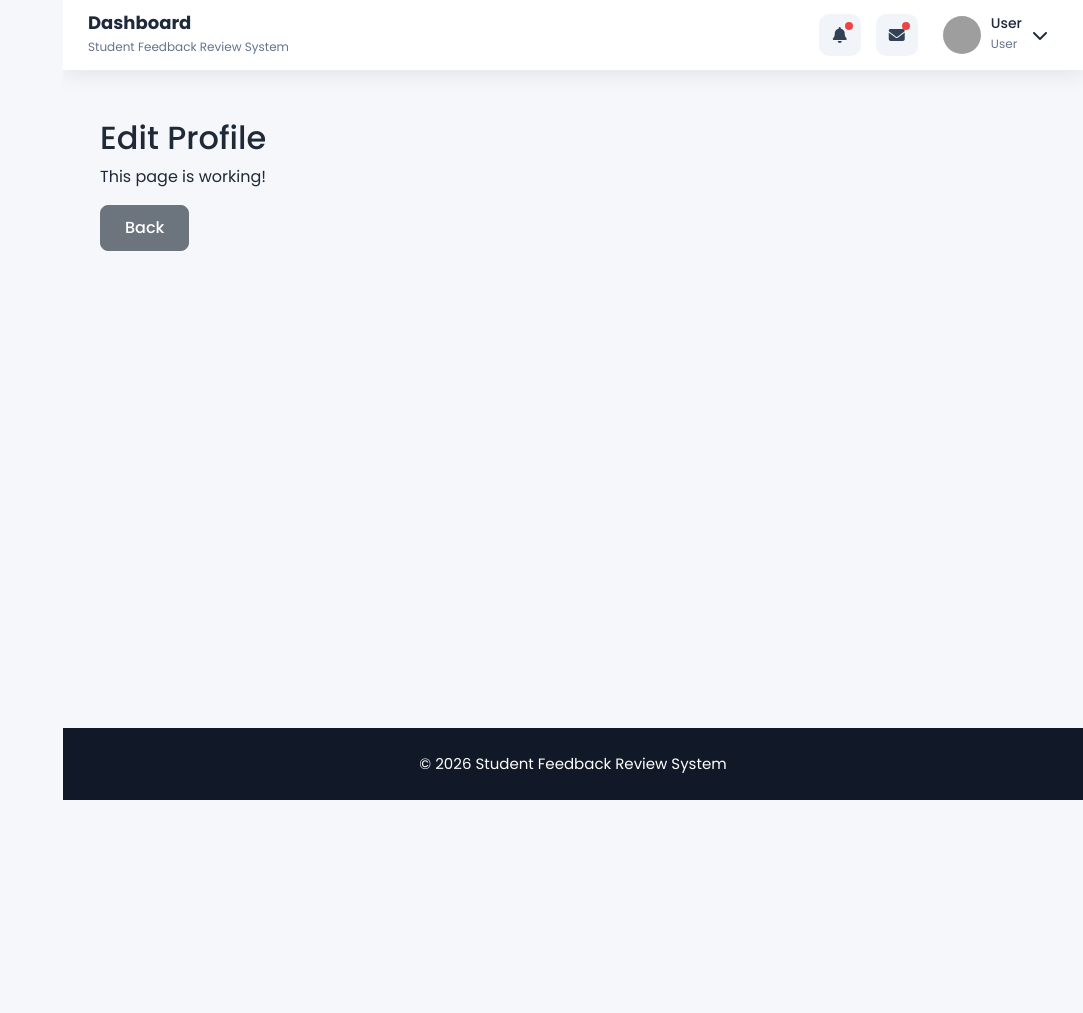
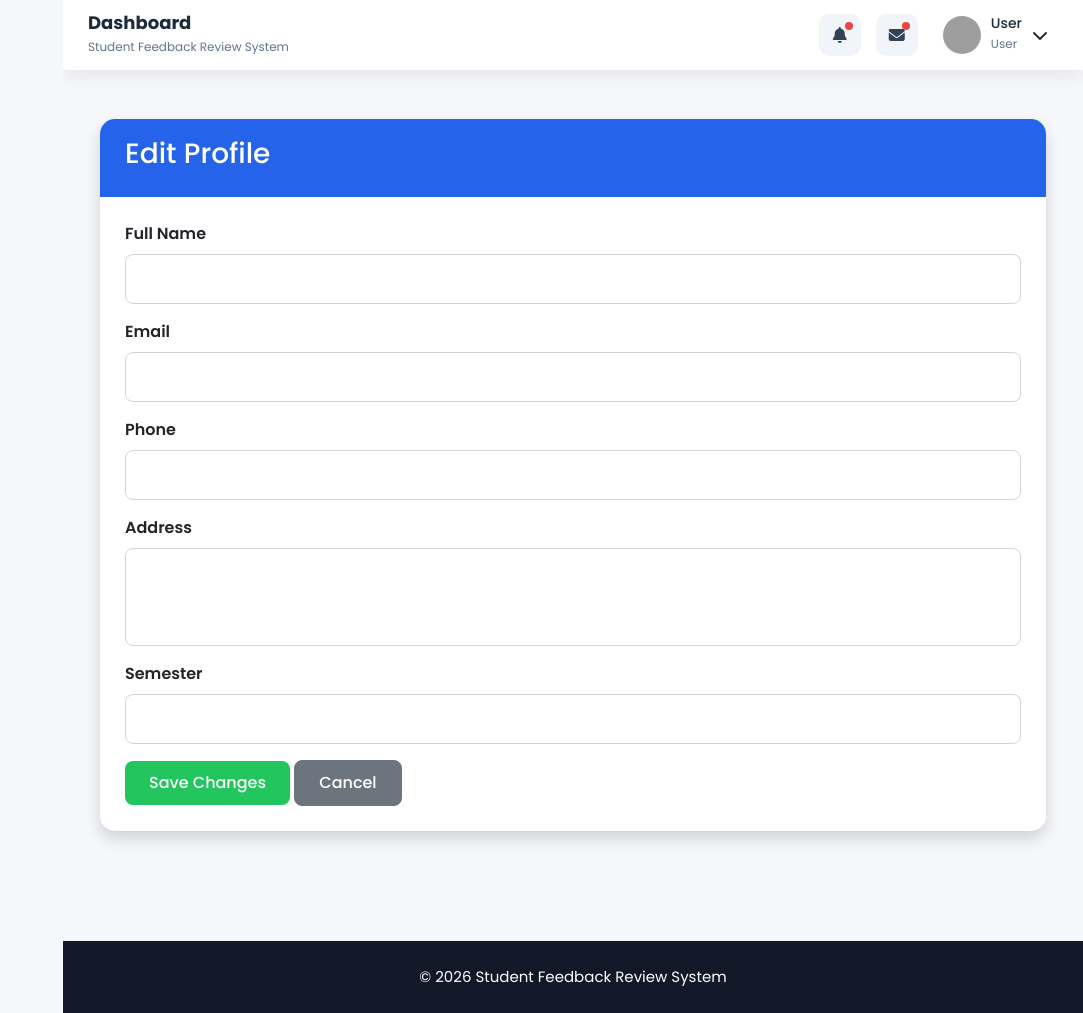
Before and after one commit to gurashthapa/student-feedback-review-system, a Flask app: template app/templates/student/edit_profile.html in a window 1280 px wide. Shown: the whole page, without its empty margins (197-1280 px from the left). Before the commit the page ends 800 px from the top, so only its background shows below. Run offline with Flask 3, Linux system fonts and the light colour scheme; the template is opened without the code that fills it, so the values that code supplies are empty; grey boxes are pictures that could not be loaded.

Commit message:
Implement student profile editing

```diff
--- a/app/templates/student/edit_profile.html
+++ b/app/templates/student/edit_profile.html
@@ -6,13 +6,78 @@
 
 <div class="container mt-4">
 
-    <h2>Edit Profile</h2>
+    <div class="card shadow">
 
-    <p>This page is working!</p>
+        <div class="card-header bg-primary text-white">
+            <h3>Edit Profile</h3>
+        </div>
 
-    <a href="{{ url_for('student.profile') }}" class="btn btn-secondary">
-        Back
-    </a>
+        <div class="card-body">
+
+            <form method="POST">
+
+                <div class="mb-3">
+                    <label class="form-label">Full Name</label>
+
+                    <input
+                        type="text"
+                        class="form-control"
+                        name="full_name"
+                        value="{{ student.full_name }}">
+                </div>
+
+                <div class="mb-3">
+                    <label class="form-label">Email</label>
+
+                    <input
+                        type="email"
+                        class="form-control"
+                        name="email"
+                        value="{{ student.email }}">
+                </div>
+
+                <div class="mb-3">
+                    <label class="form-label">Phone</label>
+
+                    <input
+                        type="text"
+                        class="form-control"
+                        name="phone"
+                        value="{{ student.phone }}">
+                </div>
+
+                <div class="mb-3">
+                    <label class="form-label">Address</label>
+
+                    <textarea
+                        class="form-control"
+                        name="address"
+                        rows="3">{{ student.address }}</textarea>
+                </div>
+
+                <div class="mb-3">
+                    <label class="form-label">Semester</label>
+
+                    <input
+                        type="number"
+                        class="form-control"
+                        name="semester"
+                        value="{{ student.semester }}">
+                </div>
+
+                <button type="submit" class="btn btn-success">
+                    Save Changes
+                </button>
+
+                <a href="{{ url_for('student.profile') }}" class="btn btn-secondary">
+                    Cancel
+                </a>
+
+            </form>
+
+        </div>
+
+    </div>
 
 </div>
 
```
